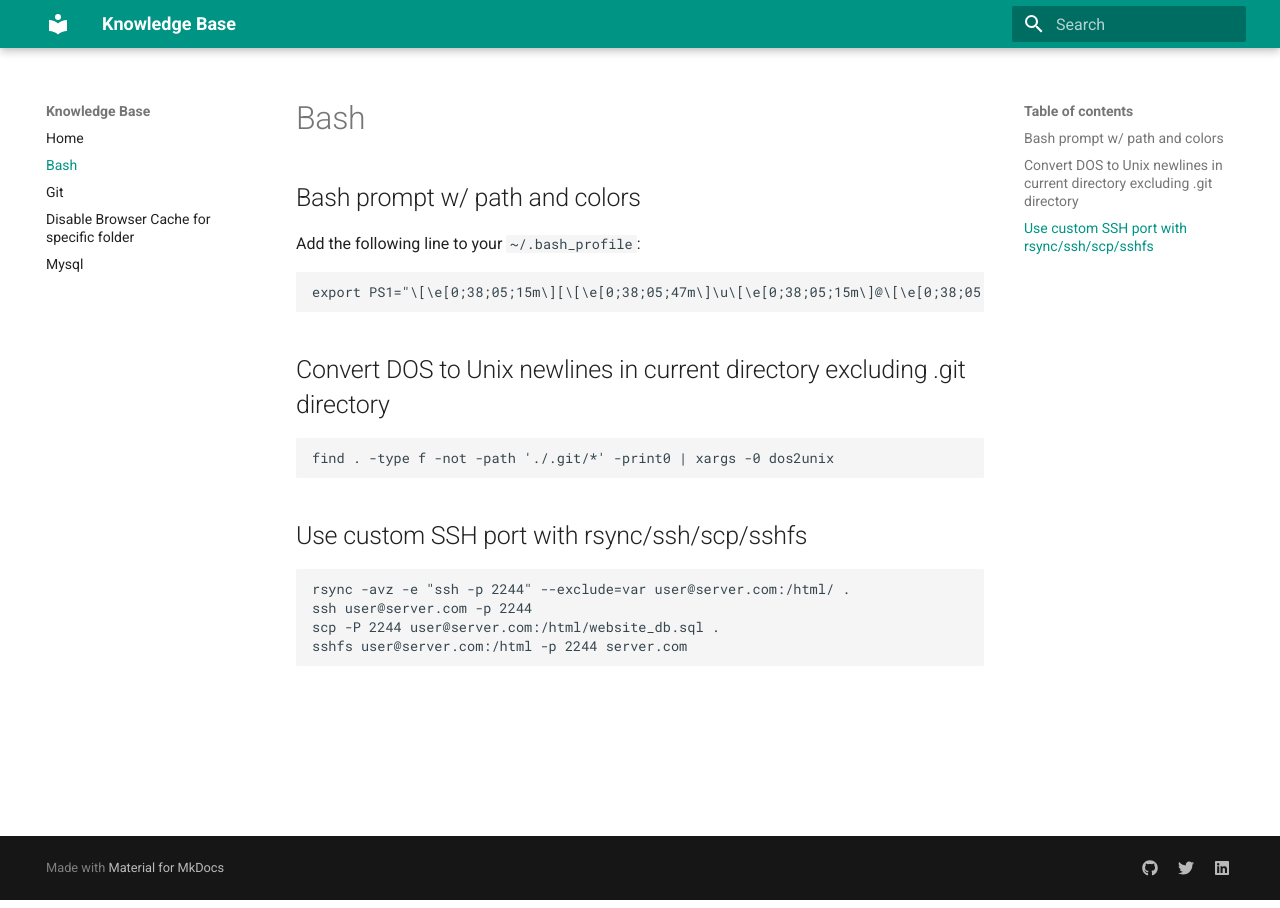
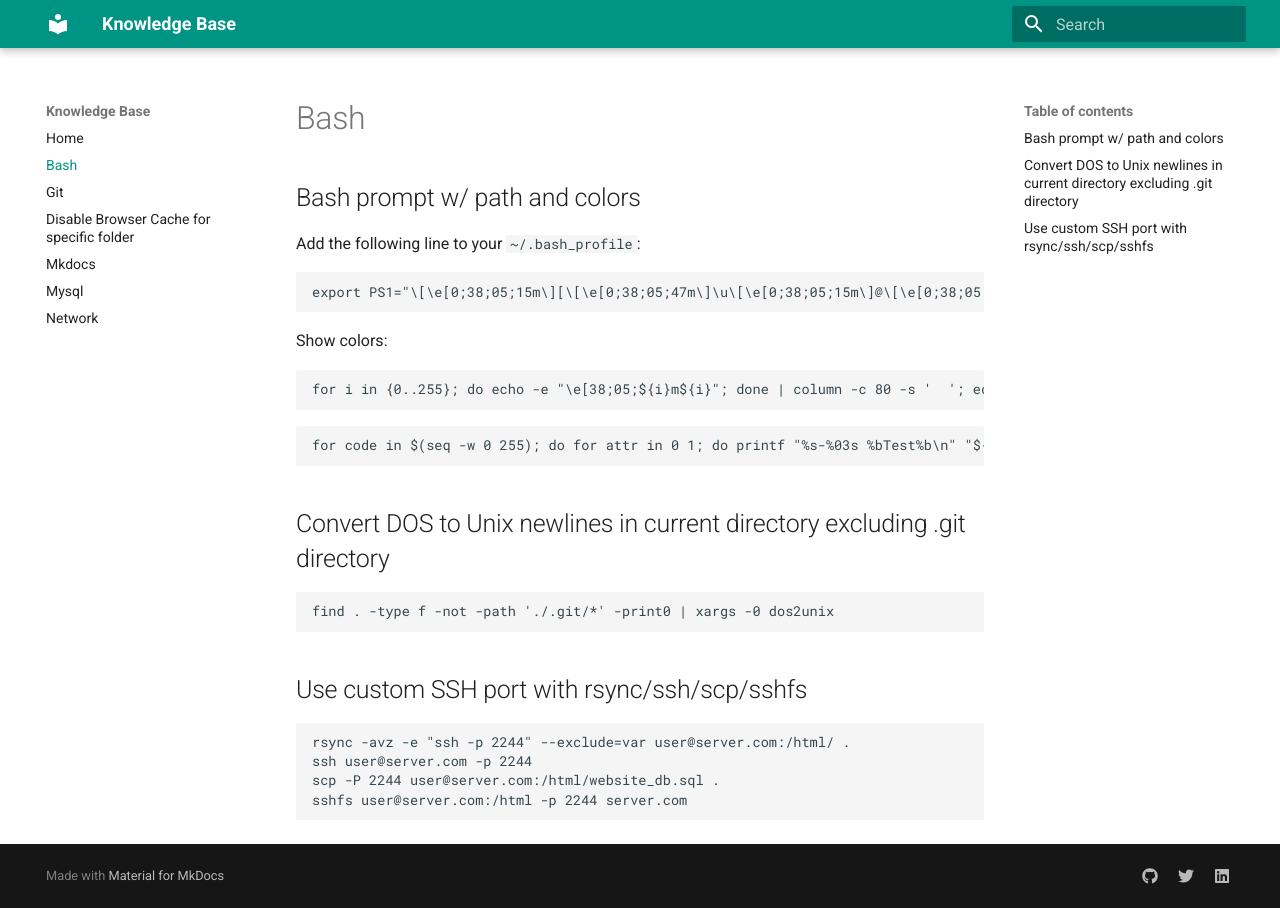
Before and after one commit to yutv/kb, an MkDocs documentation site: the page built from docs/bash.md, in a window 1280 px wide. Built offline with MkDocs 1.6.1 and Material for MkDocs 9.7.7, drawn with Linux system fonts in a browser that asks for light colours.

Commit message:
Added network tips + a few updates

````diff
--- a/docs/bash.md
+++ b/docs/bash.md
@@ -3,6 +3,14 @@
 Add the following line to your `~/.bash_profile`:
 
     export PS1="\[\e[0;38;05;15m\][\[\e[0;38;05;47m\]\u\[\e[0;38;05;15m\]@\[\e[0;38;05;208m\]\h:\[\e[0;38;05;111m\]\w\[\e[0;38;05;15m\]]\\$ \[\e[0m\]"
+
+Show colors:
+```bash
+for i in {0..255}; do echo -e "\e[38;05;${i}m${i}"; done | column -c 80 -s '  '; echo -e "\e[m"
+```
+```bash
+for code in $(seq -w 0 255); do for attr in 0 1; do printf "%s-%03s %bTest%b\n" "${attr}" "${code}" "\e[${attr};38;05;${code}m" "\e[m"; done; done | column -c $((COLUMNS*2))
+```
 
 ##Convert DOS to Unix newlines in current directory excluding .git directory
 
````
Also changed, not shown: docs/mkdocs.md (added, +2 -0 lines), docs/network.md (added, +25 -0 lines).
